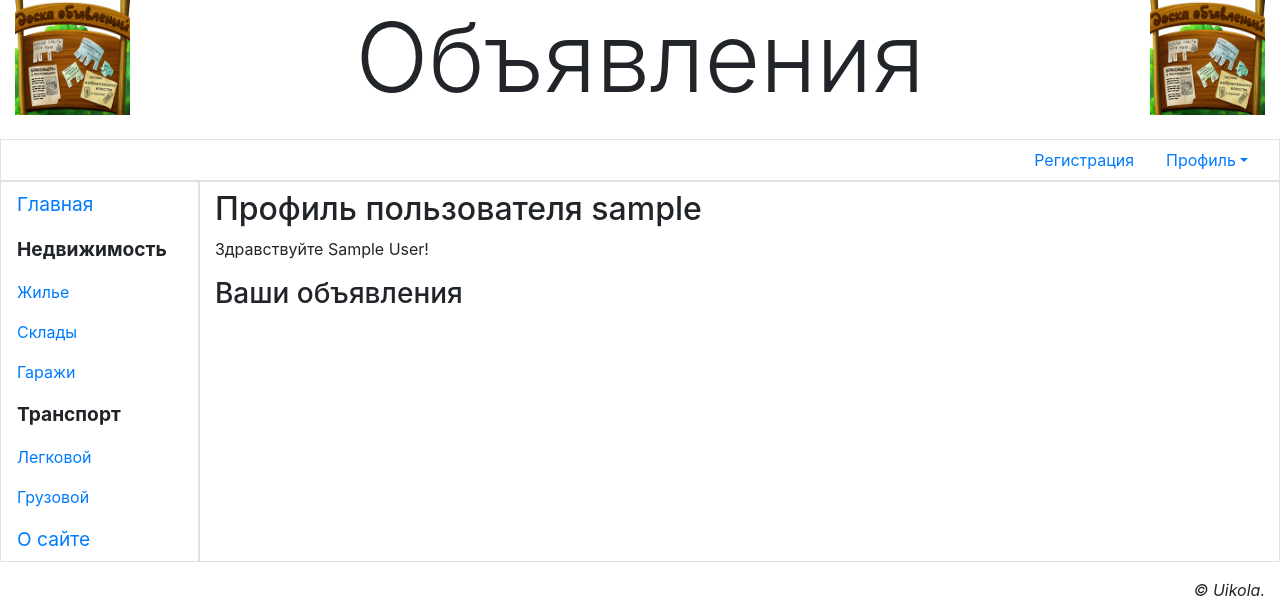
After one commit to Uikola/board, a Django app: page /accounts/profile/ in a window 1280 px wide. The commit adds this page. Shown: the top 602 px of the page. Run offline with Django 4.2, Linux system fonts and the light colour scheme; the visitor is signed in with stand-in values (Sample User, id 1); some libraries are stand-ins or nearby versions.

Commit message:
Adding exit functionality and user profile

```diff
--- a/main/templates/layout/basic.html
+++ b/main/templates/layout/basic.html
@@ -29,11 +29,11 @@
                    aria-haspopup="true"
                    aria-expanded="false">Профиль</a>
                 <div class="dropdown-menu">
-                    <a href="#" class="dropdown-item">Мои объявления</a>
+                    <a href="{% url 'main:profile' %}" class="dropdown-item">Мои объявления</a>
                     <a href="#" class="dropdown-item">Изменить личные данные</a>
                     <a href="#" class="dropdown-item">Изменить пароль</a>
                     <div class="dropdown-divider"></div>
-                    <a href="#" class="dropdown-item">Выйти</a>
+                    <a href="{% url 'main:logout' %}" class="dropdown-item">Выйти</a>
                     <div class="dropdown-divider"></div>
                     <a href="#" class="dropdown-item">Удалить</a>
                 </div>
--- /dev/null
+++ b/main/templates/main/profile.html
@@ -0,0 +1,15 @@
+{% extends 'layout/basic.html' %}
+
+{% block title %}
+Профиль пользователя
+{% endblock %}
+
+{% block content %}
+    <h2>Профиль пользователя {{ user.username }}</h2>
+    {% if user.first_name and user.last_name %}
+        <p>Здравствуйте {{ user.first_name }} {{ user.last_name }}!</p>
+    {% else %}
+        <p>Здравствуйте!</p>
+    {% endif %}
+    <h3>Ваши объявления</h3>
+{% endblock %}
--- a/main/urls.py
+++ b/main/urls.py
@@ -1,9 +1,12 @@
 from django.urls import path
-from .views import index, other_page, BbLoginView
+from .views import index, other_page, BbLoginView, profile, BbLogoutView
 
 app_name = 'main'
 urlpatterns = [
+    path('accounts/logout/', BbLogoutView.as_view(), name='logout'),
+    path('accounts/profile/', profile, name='profile'),
     path('accounts/login/', BbLoginView.as_view(), name='login'),
     path('<str:page>/', other_page, name='other'),
     path('', index, name='index'),
+
 ]
--- a/main/views.py
+++ b/main/views.py
@@ -1,4 +1,6 @@
-from django.contrib.auth.views import LoginView
+from django.contrib.auth.decorators import login_required
+from django.contrib.auth.mixins import LoginRequiredMixin
+from django.contrib.auth.views import LoginView, LogoutView
 from django.http import Http404, HttpResponse
 from django.shortcuts import render
 from django.template import TemplateDoesNotExist
@@ -19,3 +21,12 @@ def other_page(request, page):
 
 class BbLoginView(LoginView):
     template_name = 'main/login.html'
+
+
+@login_required
+def profile(request):
+    return render(request, 'main/profile.html')
+
+
+class BbLogoutView(LoginRequiredMixin, LogoutView):
+    template_name = 'main/logout.html'
```
Also changed, not shown: main/templates/main/logout.html (added, +11 -0 lines), 1 other file.
